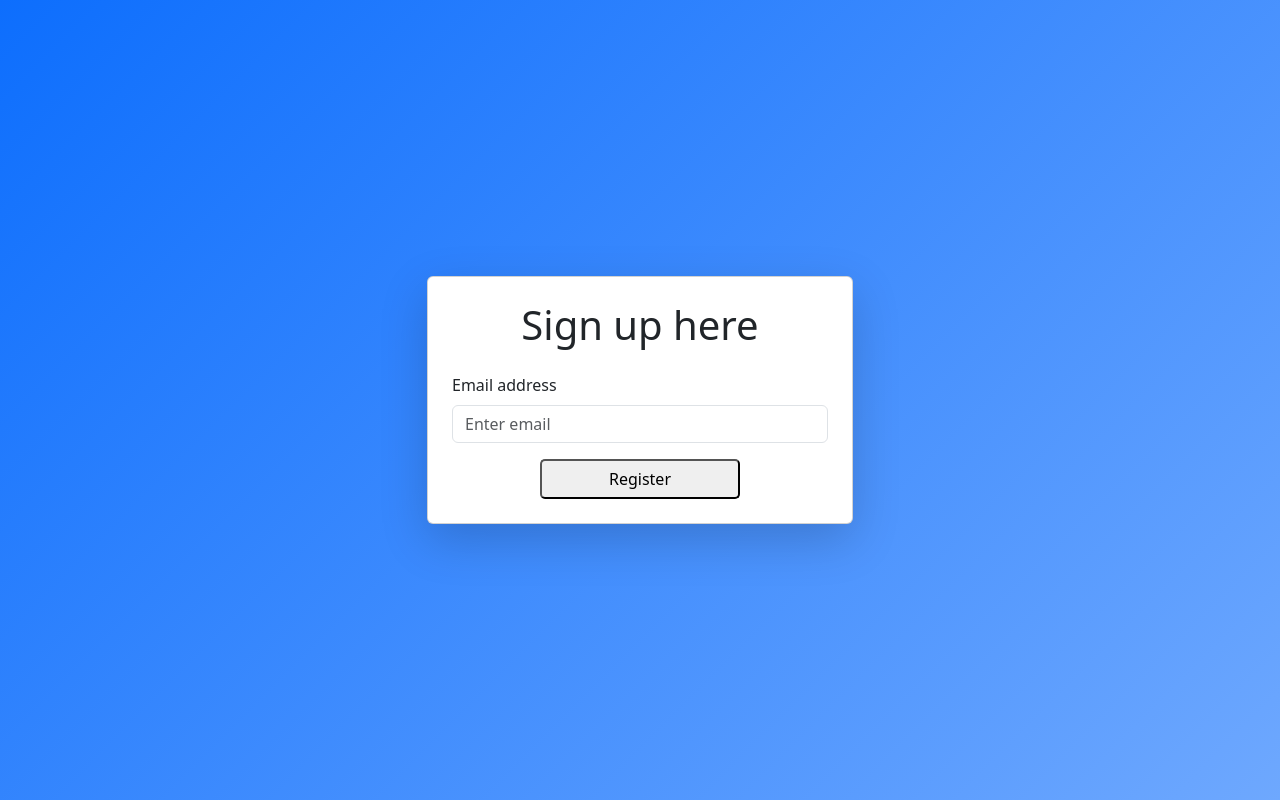
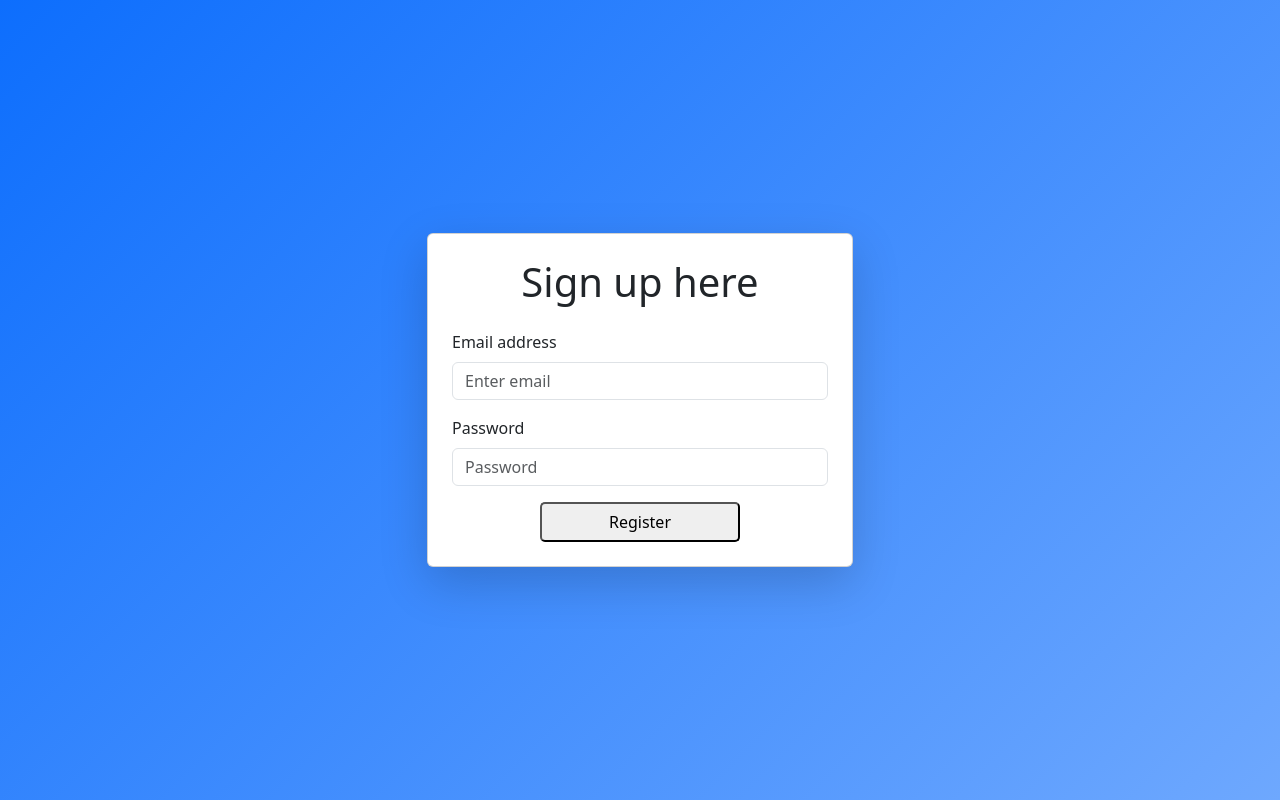
Before and after one commit to Bryan2397/tracker-frontend, a React (Vite) app in the folder internship-tracker/: page /signup in a window 1280 px wide. Built offline with nearby package versions, Linux system fonts and the light colour scheme.

Commit message:
Created signup page and added no implicit any types for better readability and safety

```diff
--- a/internship-tracker/src/pages/Signup.tsx
+++ b/internship-tracker/src/pages/Signup.tsx
@@ -1,3 +1,6 @@
+import { useState } from "react";
+import axios from "axios";
+
 const backgroundStyle: React.CSSProperties = {
   minHeight: "100vh",
   background: "linear-gradient(135deg, #0d6efd, #6ea8fe)",
@@ -7,6 +10,32 @@ const backgroundStyle: React.CSSProperties = {
 };
 
 const Signup = () => {
+  interface SignupForm {
+    email: string;
+    password: string;
+  }
+
+  const handleChange = (update: Partial<SignupForm>) => {
+    setSignup((signup) => ({ ...signup, ...update }));
+    setTimeout(() => {
+      console.log(signup);
+    }, 1000);
+  };
+
+  async function handleSubmit() {
+    try {
+      const res = axios.post("http://localhost:8080/api/auth/signup", signup);
+      console.log(res);
+    } catch (error) {
+      console.log("error message: ", error);
+    }
+  }
+
+  const [signup, setSignup] = useState<SignupForm>({
+    email: "",
+    password: "",
+  });
+
   return (
     <div style={backgroundStyle}>
       <div className="container" style={{ maxWidth: "450px" }}>
@@ -20,10 +49,25 @@ const Signup = () => {
                 type="email"
                 className="form-control"
                 placeholder="Enter email"
+                name="email"
+                value={signup.email}
+                onChange={(e) => handleChange({ email: e.target.value })}
+              />
+            </div>
+            <div className="mb-3">
+              <label className="form-label">Password</label>
+              <input
+                type="password"
+                className="form-control"
+                placeholder="Password"
+                name="password"
+                value={signup.password}
+                onChange={(e) => handleChange({ password: e.target.value })}
               />
             </div>
           </form>
           <button
+            onClick={handleSubmit}
             style={{
               borderRadius: "5px",
               height: "40px",
--- a/internship-tracker/src/tester.tsx
+++ /dev/null
@@ -1,5 +0,0 @@
-function add(y: number): number {
-  return y + 5;
-}
-
-console.log(add(10));
--- a/internship-tracker/tsconfig.json
+++ b/internship-tracker/tsconfig.json
@@ -2,6 +2,7 @@
   "compilerOptions": {
     "strict": true,
     "jsx": "react-jsx",
+    "noImplicitAny": true,
     "baseUrl": "src",
     "paths": {
       "@components/*": ["components/*"],
```
